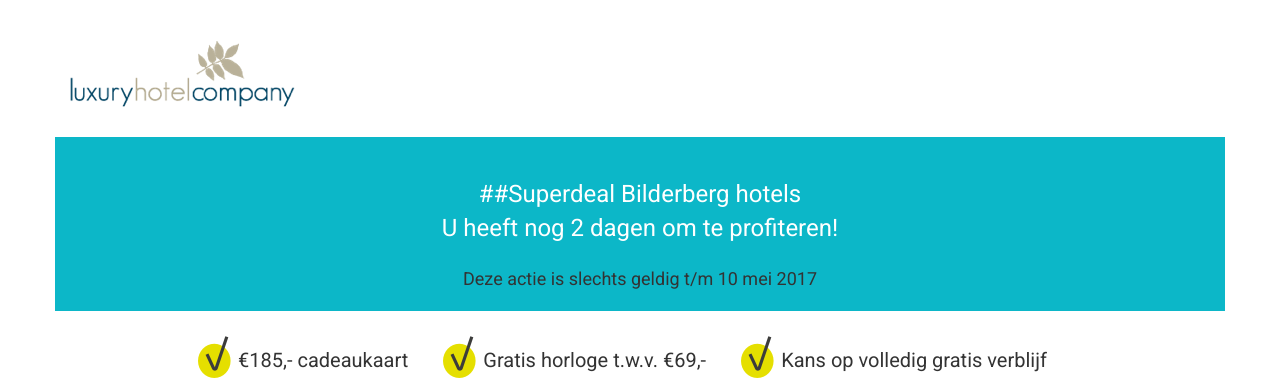
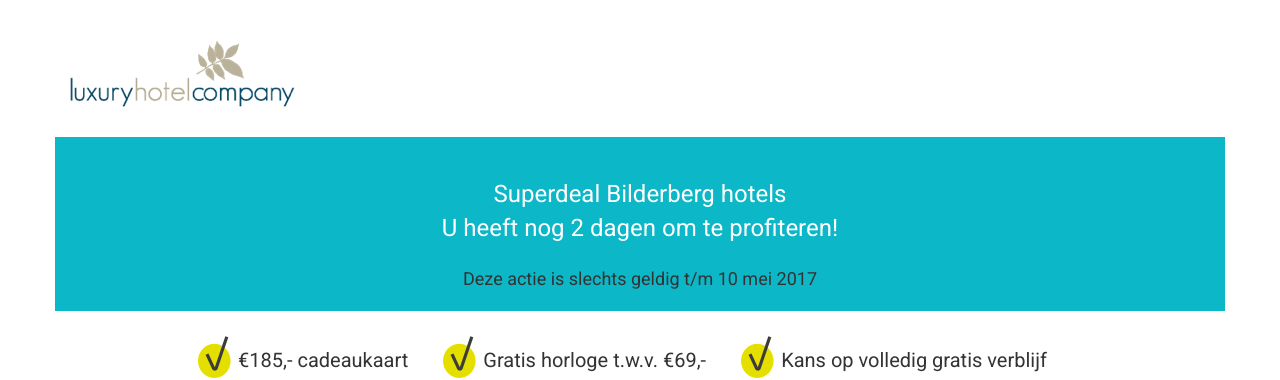
Before and after one commit to Albert91/bilderberg, a Jekyll site: the page built from index.html, in a window 1280 px wide. Shown: the top 380 px of the page. Built offline with Jekyll 4.4.1, drawn with Linux system fonts in a browser that asks for light colours.

```diff
--- a/_data/text.yml
+++ b/_data/text.yml
@@ -3,6 +3,6 @@ actionbar: De top 6 geselecteerde Bilderberg hotelarrangementen
 actionpoint1: "€185,- cadeaukaart"
 actionpoint2: Gratis horloge t.w.v. €69,-
 actionpoint3: Kans op volledig gratis verblijf
-intro1: "##Superdeal Bilderberg hotels <br> U heeft nog 2 dagen om te profiteren! "
+intro1: 'Superdeal Bilderberg hotels <br> U heeft nog 2 dagen om te profiteren! '
 intro2: Deze actie is slechts geldig t/m 10 mei 2017
 code: BILD-FwSNN
```
